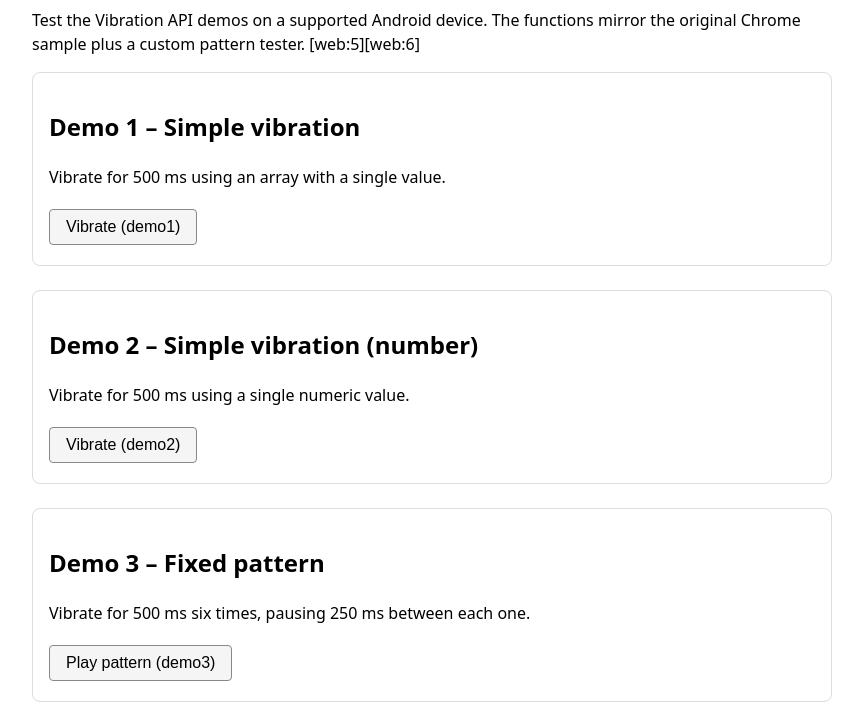
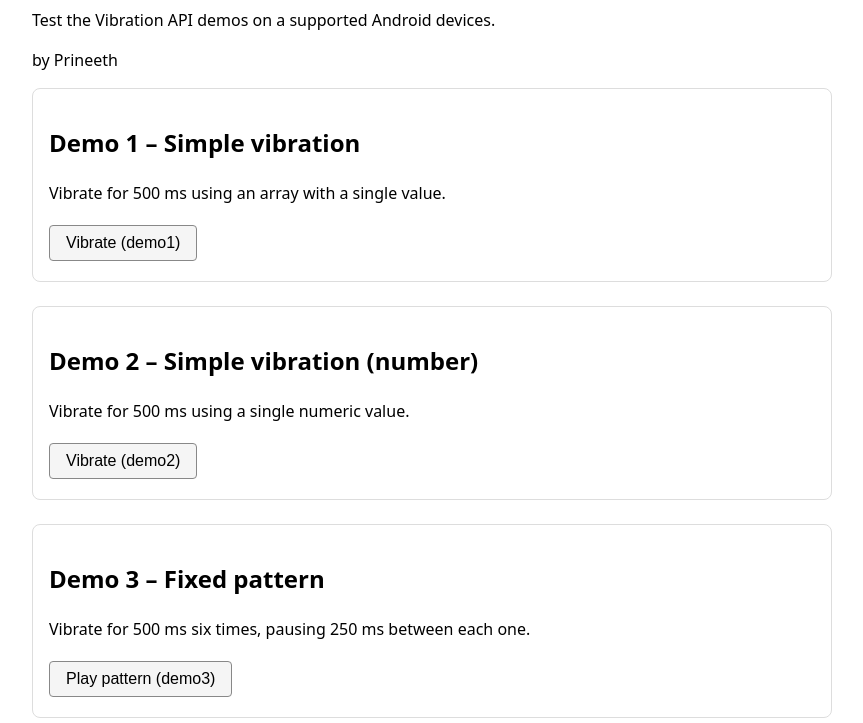
Before and after one commit to PrineethR/androidvibrations, a plain HTML site: page index.html in a window 1280 px wide. Shown: the part 85-808 px from the top of the page, without its empty margins (208-1071 px from the left). Drawn offline with Linux system fonts and the light colour scheme; a script that the page names is missing.

Commit message:
Update index.html

```diff
--- a/index.html
+++ b/index.html
@@ -2,7 +2,7 @@
 <html lang="en">
 <head>
   <meta charset="utf-8">
-  <title>Vibration API – All Demos</title>
+  <title>Vibration APIs</title>
   <meta name="viewport" content="width=device-width, initial-scale=1.0">
   <style>
     body {
@@ -51,9 +51,9 @@
 <body>
   <h1>Vibration API Demos</h1>
   <p>
-    Test the Vibration API demos on a supported Android device.
-    The functions mirror the original Chrome sample plus a custom pattern tester. [web:5][web:6]
+    Test the Vibration API demos on a supported Android devices.
   </p>
+  <p> by Prineeth </p>
 
   <section>
     <h2>Demo 1 – Simple vibration</h2>
```
